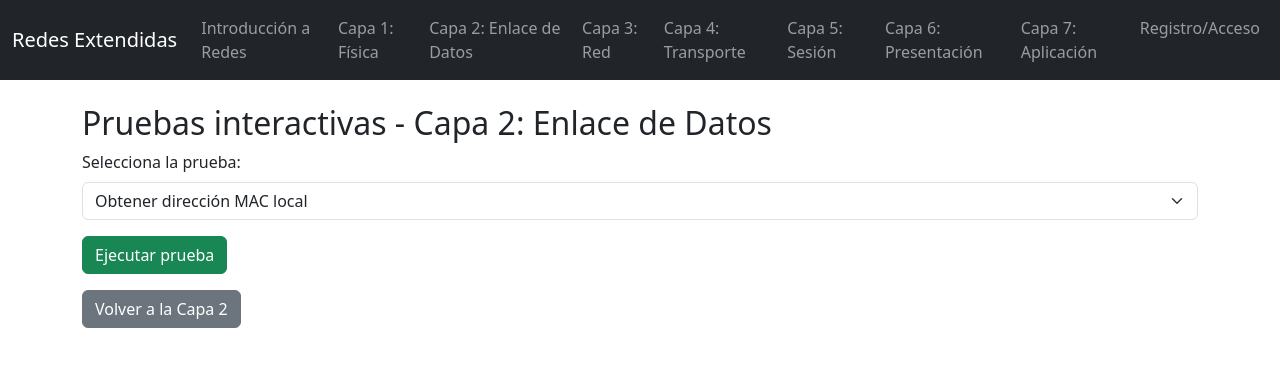
After one commit to jcondeipeayt186/redes_extendidas_25, a Flask app: page /capa2/pruebas in a window 1280 px wide. The commit adds this page. Shown: the top 367 px of the page. Run offline with Flask 3, Linux system fonts and the light colour scheme; the visitor is signed in with stand-in values (Sample User, id 1).

Commit message:
en clases agregando pruebas capa 2 y persistir capa 1

```diff
--- a/inicio/ejemplosPythonCapas/webModeloRedesExtendidas/app.py
+++ b/inicio/ejemplosPythonCapas/webModeloRedesExtendidas/app.py
@@ -22,6 +22,8 @@ from email.mime.multipart import MIMEMultipart
 from email.mime.base import MIMEBase
 from email import encoders
 from ftplib import FTP
+from scapy.all import sniff
+import uuid
 
 # =============================
 # CONFIGURACIÓN DE LA APLICACIÓN
@@ -40,68 +42,6 @@ chat_messages = {}
 tcp_server_thread = None
 tcp_server_running = False
 
-# =============================
-# FUNCIÓN DEL SERVIDOR TCP (HILO)
-# =============================
-# Esta función corre en segundo plano y simula un servidor TCP local para la prueba de chat
-def tcp_server():
-    global tcp_server_running, chat_messages
-    tcp_server_running = True
-    servidor_tcp = socket.socket(socket.AF_INET, socket.SOCK_STREAM)
-    servidor_tcp.setsockopt(socket.SOL_SOCKET, socket.SO_REUSEADDR, 1)
-    servidor_tcp.bind(("localhost", 5555))
-    servidor_tcp.listen(MAX_CLIENTES)
-    while tcp_server_running:
-        try:
-            servidor_tcp.settimeout(1)
-            conn, addr = servidor_tcp.accept()
-            data = conn.recv(1024)
-            if data:
-                msg = data.decode()
-                # El primer carácter del mensaje es el número de cliente
-                cliente_id = msg[0]
-                texto = msg[2:]
-                if cliente_id not in chat_messages:
-                    chat_messages[cliente_id] = []
-                chat_messages[cliente_id].append(f"Cliente {cliente_id}: {texto}")
-                conn.sendall(f"Servidor recibió de Cliente {cliente_id}: {texto}".encode())
-            conn.close()
-        except socket.timeout:
-            continue
-        except Exception as e:
-            for cid in chat_messages:
-                chat_messages[cid].append(f"Error en el servidor: {e}")
-    servidor_tcp.close()
-
-# Función para enviar correo usando SMTP y Gmail
-# Requiere remitente, destinatario, token de app y mensaje
-
-def enviar_mail_smtp(remitente, destinatario, token, asunto, cuerpo):
-    msg = MIMEText(cuerpo)
-    msg['Subject'] = asunto
-    msg['From'] = remitente
-    msg['To'] = destinatario
-    try:
-        with smtplib.SMTP_SSL('smtp.gmail.com', 465) as servidor:
-            servidor.login(remitente, token)
-            servidor.send_message(msg)
-        return True, 'Correo enviado exitosamente.'
-    except Exception as e:
-        return False, f'Error al enviar correo: {e}'
-
-# Función para subir un archivo a un servidor FTP
-# Requiere host, usuario, contraseña, ruta remota y archivo local
-
-def subir_archivo_ftp(host, usuario, password, archivo_local, archivo_remoto):
-    try:
-        ftp = FTP(host)
-        ftp.login(usuario, password)
-        with open(archivo_local, 'rb') as f:
-            ftp.storbinary(f'STOR {archivo_remoto}', f)
-        ftp.quit()
-        return True, 'Archivo subido exitosamente.'
-    except Exception as e:
-        return False, f'Error al subir archivo por FTP: {e}'
 
 # =============================
 # RUTAS PRINCIPALES DE LA APLICACIÓN
@@ -270,6 +210,59 @@ def capa7():
         )
     return render_template('capa7.html', resultado=resultado)
 
+# Capa 2 (Pruebas de enlace de datos)
+@app.route('/capa2/pruebas', methods=['GET', 'POST'])
+def capa2_pruebas():
+    resultado = None
+    if 'user_id' not in session:
+        flash('Debes iniciar sesión para realizar pruebas.', 'warning')
+        return redirect(url_for('registro'))
+    if request.method == 'POST':
+        prueba = request.form['prueba']
+        if prueba == 'mac':
+            mac = uuid.getnode()
+            mac_str = ':'.join(f'{(mac >> ele) & 0xff:02x}' for ele in range(40, -1, -8))
+            resultado = f"Dirección MAC local: {mac_str}"
+            crear_resultado_testcapa(
+                capa='Enlace de Datos',
+                testcapa='Obtener MAC local',
+                protocol='Ethernet',
+                datain='-',
+                resultado=resultado,
+                user_id=session['user_id']
+            )
+        elif prueba == 'interfaces':
+            try:
+                import subprocess
+                interfaces = subprocess.check_output(['ip', 'a']).decode(errors='ignore')
+                resultado = interfaces
+            except Exception as e:
+                resultado = f'Error al obtener interfaces: {e}'
+            crear_resultado_testcapa(
+                capa='Enlace de Datos',
+                testcapa='Mostrar interfaces de red',
+                protocol='Ethernet',
+                datain='-',
+                resultado=resultado[:5000],  # Limita el tamaño guardado
+                user_id=session['user_id']
+            )
+        elif prueba == 'scapy':
+            try:
+                paquetes = sniff(count=3, timeout=5)
+                resumen = paquetes.summary()
+                resultado = f"Captura de 3 paquetes:\n{resumen}"
+            except Exception as e:
+                resultado = f'Error al capturar paquetes: {e}'
+            crear_resultado_testcapa(
+                capa='Enlace de Datos',
+                testcapa='Captura de paquetes con Scapy',
+                protocol='Ethernet',
+                datain='-',
+                resultado=resultado[:5000],
+                user_id=session['user_id']
+            )
+    return render_template('capa2_pruebas.html', resultado=resultado)
+
 # Capa 1 (Física) - Conversión de texto a binario/hexadecimal y de binario a texto/decimal
 @app.route('/capa1/conversion', methods=['GET', 'POST'])
 def capa1_conversion():
@@ -286,6 +279,16 @@ def capa1_conversion():
                 'binario': binario,
                 'hexadecimal': hexadecimal
             }
+            # Guardar en la base de datos si el usuario está autenticado
+            if 'user_id' in session:
+                crear_resultado_testcapa(
+                    capa='Física',
+                    testcapa='Texto a Binario/Hexadecimal',
+                    protocol='Conversión',
+                    datain=texto,
+                    resultado=f"Binario: {binario}, Hexadecimal: {hexadecimal}",
+                    user_id=session['user_id']
+                )
         elif tipo == 'binario_a_texto':
             binario = entrada.replace(' ', '')
             try:
@@ -297,6 +300,16 @@ def capa1_conversion():
                     'texto': texto,
                     'decimal': decimal
                 }
+                # Guardar en la base de datos si el usuario está autenticado
+                if 'user_id' in session:
+                    crear_resultado_testcapa(
+                        capa='Física',
+                        testcapa='Binario a Texto/Decimal',
+                        protocol='Conversión',
+                        datain=entrada,
+                        resultado=f"Texto: {texto}, Decimal: {decimal}",
+                        user_id=session['user_id']
+                    )
             except Exception as e:
                 resultado = {'error': f'Error en la conversión: {e}'}
     return render_template('capa1_conversion.html', resultado=resultado, tipo=tipo, entrada=entrada)
@@ -404,6 +417,72 @@ def capa7_ftp():
         )
     return render_template('capa7_ftp.html', resultado=resultado)
 
+
+
+# =============================
+# FUNCIÓN DEL SERVIDOR TCP (HILO)
+# =============================
+# Esta función corre en segundo plano y simula un servidor TCP local para la prueba de chat
+def tcp_server():
+    global tcp_server_running, chat_messages
+    tcp_server_running = True
+    servidor_tcp = socket.socket(socket.AF_INET, socket.SOCK_STREAM)
+    servidor_tcp.setsockopt(socket.SOL_SOCKET, socket.SO_REUSEADDR, 1)
+    servidor_tcp.bind(("localhost", 5555))
+    servidor_tcp.listen(MAX_CLIENTES)
+    while tcp_server_running:
+        try:
+            servidor_tcp.settimeout(1)
+            conn, addr = servidor_tcp.accept()
+            data = conn.recv(1024)
+            if data:
+                msg = data.decode()
+                # El primer carácter del mensaje es el número de cliente
+                cliente_id = msg[0]
+                texto = msg[2:]
+                if cliente_id not in chat_messages:
+                    chat_messages[cliente_id] = []
+                chat_messages[cliente_id].append(f"Cliente {cliente_id}: {texto}")
+                conn.sendall(f"Servidor recibió de Cliente {cliente_id}: {texto}".encode())
+            conn.close()
+        except socket.timeout:
+            continue
+        except Exception as e:
+            for cid in chat_messages:
+                chat_messages[cid].append(f"Error en el servidor: {e}")
+    servidor_tcp.close()
+
+# Función para enviar correo usando SMTP y Gmail
+# Requiere remitente, destinatario, token de app y mensaje
+
+def enviar_mail_smtp(remitente, destinatario, token, asunto, cuerpo):
+    msg = MIMEText(cuerpo)
+    msg['Subject'] = asunto
+    msg['From'] = remitente
+    msg['To'] = destinatario
+    try:
+        with smtplib.SMTP_SSL('smtp.gmail.com', 465) as servidor:
+            servidor.login(remitente, token)
+            servidor.send_message(msg)
+        return True, 'Correo enviado exitosamente.'
+    except Exception as e:
+        return False, f'Error al enviar correo: {e}'
+
+# Función para subir un archivo a un servidor FTP
+# Requiere host, usuario, contraseña, ruta remota y archivo local
+
+def subir_archivo_ftp(host, usuario, password, archivo_local, archivo_remoto):
+    try:
+        ftp = FTP(host)
+        ftp.login(usuario, password)
+        with open(archivo_local, 'rb') as f:
+            ftp.storbinary(f'STOR {archivo_remoto}', f)
+        ftp.quit()
+        return True, 'Archivo subido exitosamente.'
+    except Exception as e:
+        return False, f'Error al subir archivo por FTP: {e}'
+
+
 # =============================
 # INICIO DE LA APLICACIÓN
 # =============================
--- a/inicio/ejemplosPythonCapas/webModeloRedesExtendidas/db/conexion.py
+++ b/inicio/ejemplosPythonCapas/webModeloRedesExtendidas/db/conexion.py
@@ -15,8 +15,8 @@ import pymysql
 def get_db_connection():
     return pymysql.connect(
         host='localhost',
-        user='jconde186',
-        password='Casta186&',
+        user='jconde',
+        password='julian2023!',
         database='redesextendidas',
         cursorclass=pymysql.cursors.DictCursor
     )
--- a/inicio/ejemplosPythonCapas/webModeloRedesExtendidas/requirements.txt
+++ b/inicio/ejemplosPythonCapas/webModeloRedesExtendidas/requirements.txt
@@ -1,2 +1,3 @@
 Flask
 pymysql
+scapy
--- a/inicio/ejemplosPythonCapas/webModeloRedesExtendidas/templates/capa2.html
+++ b/inicio/ejemplosPythonCapas/webModeloRedesExtendidas/templates/capa2.html
@@ -12,5 +12,6 @@
         <li><strong>Wi-Fi:</strong> Control de acceso inalámbrico.</li>
     </ul>
     <p class="mt-3">Próximamente: Pruebas interactivas de la capa de enlace de datos.</p>
+    <a class="btn btn-primary mt-2" href="{{ url_for('capa2_pruebas') }}">Ir a pruebas interactivas de la Capa 2</a>
 </div>
 {% endblock %}
--- /dev/null
+++ b/inicio/ejemplosPythonCapas/webModeloRedesExtendidas/templates/capa2_pruebas.html
@@ -0,0 +1,24 @@
+{% extends 'base.html' %}
+{% block content %}
+<div class="container mt-4">
+    <h2>Pruebas interactivas - Capa 2: Enlace de Datos</h2>
+    <form method="post">
+        <div class="mb-3">
+            <label for="prueba" class="form-label">Selecciona la prueba:</label>
+            <select class="form-select" id="prueba" name="prueba" required>
+                <option value="mac">Obtener dirección MAC local</option>
+                <option value="interfaces">Mostrar interfaces de red (Linux/macOS)</option>
+                <option value="scapy">Captura de paquetes con Scapy (requiere permisos de root)</option>
+            </select>
+        </div>
+        <button type="submit" class="btn btn-success">Ejecutar prueba</button>
+    </form>
+    {% if resultado %}
+        <div class="alert alert-info mt-4" style="white-space: pre-wrap;">
+            <strong>Resultado:</strong><br>
+            {{ resultado }}
+        </div>
+    {% endif %}
+    <a href="{{ url_for('capa2') }}" class="btn btn-secondary mt-3">Volver a la Capa 2</a>
+</div>
+{% endblock %}
```
Also changed, not shown: inicio/ejemplosPythonCapas/webModeloRedesExtendidas/img/casta.png (added), inicio/ejemplosPythonCapas/webModeloRedesExtendidas/img/red1.png (added), inicio/ejemplosPythonCapas/webModeloRedesExtendidas/img/red2.png (added), inicio/ejemplosPythonCapas/webModeloRedesExtendidas/img/red3.png (added), 1 other file.
